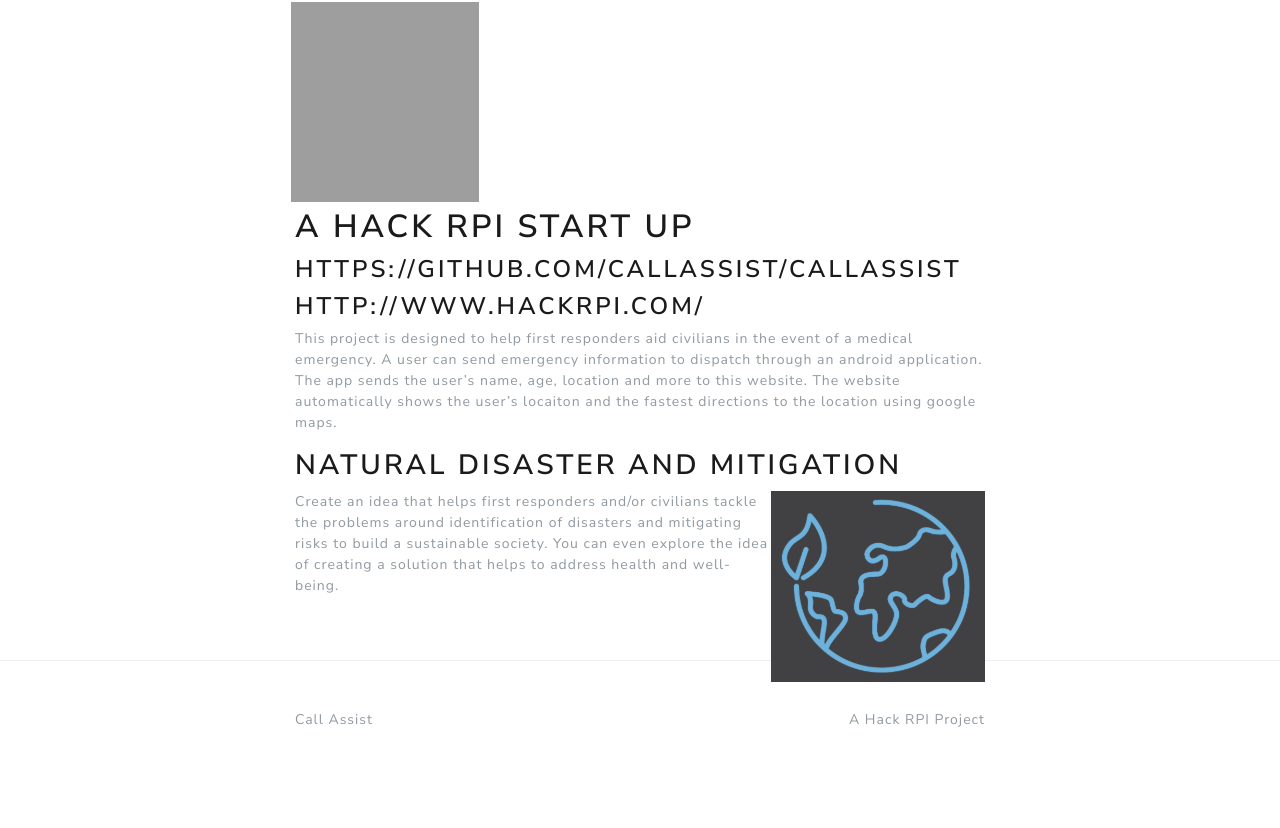
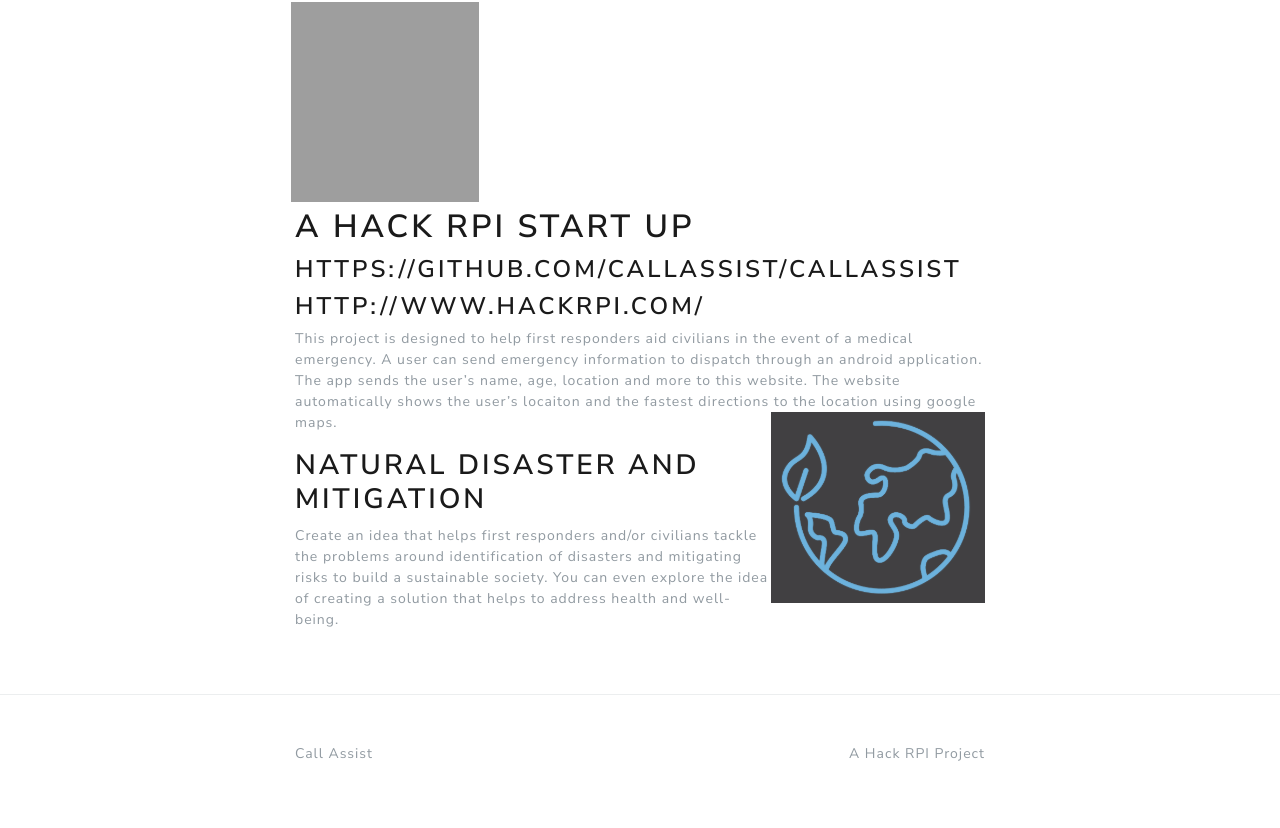
Before and after one commit to nicolas-van/bootstrap-4-github-pages, a Jekyll site: the page built from index.md, in a window 1280 px wide. Shown: the part 729-1557 px from the top of the page. Built offline with Jekyll 4.4.1, drawn with Linux system fonts in a browser that asks for light colours; comment, search, counter and statistics services are not loaded; before the commit the page ends 1523 px from its top, so only the background shows below that; grey boxes are pictures that could not be loaded.

Commit message:
Update index.md

```diff
--- a/index.md
+++ b/index.md
@@ -12,7 +12,7 @@
 A user can send emergency information to dispatch through an android application.
 The app sends the user's name, age, location and more to this website.
 The website automatically shows the user's locaiton and the fastest directions to the location using google maps.
+<img style="padding-top:0px;float: right;" src="environmental.png">
+## Natural Disaster and Mitigation
 
-## Natural Disaster and Mitigation
-<img style="padding-top:0px;float: right;" src="environmental.png">
 Create an idea that helps first responders and/or civilians tackle the problems around identification of disasters and mitigating risks to build a sustainable society. You can even explore the idea of creating a solution that helps to address health and well-being.
```
